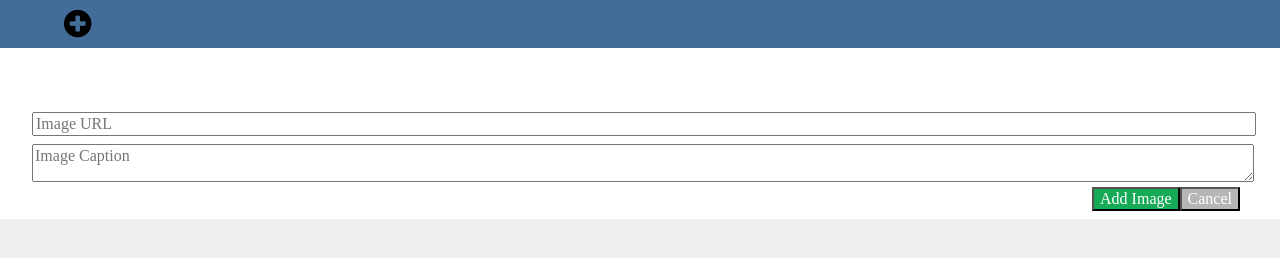
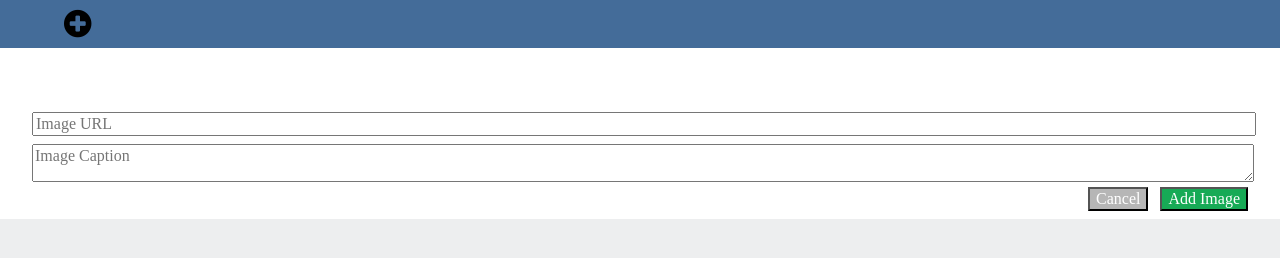
Before and after one commit to MHG16/instagram-clone, a website: page index.html in a window 1280 px wide. Both pictures are taken after a click on the icon 77 px from the left and 24 px from the top of the page. Drawn offline with nearby package versions, Linux system fonts and the light colour scheme.

Commit message:
now posting images and captions to server

```diff
--- a/main.js
+++ b/main.js
@@ -92,13 +92,13 @@ form.on('submit', function(e) {
 
 	var settings = $.ajax ({
 
-		url: 'http://small-tiyfe.herokuapp.com/collections/martin-grossmann',
+		url: 'http://small-tiyfe.herokuapp.com/collections/mgrossmann',
 		type: 'post',
 		data: image,
 		datatype: 'json',
 
 		success: function(data) {
-	     	console.log(images);
+	     	console.log(imagesArray);
 	 	},
 
 		error: function(err) {
@@ -107,9 +107,9 @@ form.on('submit', function(e) {
 
 		complete: function() {
 			console.log('I got a message');
-		}
-	})
+			}
+		})
+
+	});
 
 });
-
-});
--- a/styles/main.css
+++ b/styles/main.css
@@ -25,16 +25,17 @@ form {
   height: 2em;
   margin-top: 0.5em; }
 
+.buttons {
+  float: right; }
+
 .cancel {
   color: white;
   background-color: #B6B6B6;
-  float: right;
   margin-right: 0.5em; }
 
 .addImage {
   color: white;
-  background-color: #17AA56;
-  float: right; }
+  background-color: #17AA56; }
 
 .imageHolder {
   margin: 0em 4em 0em 4em;
```
Also changed, not shown: 1 other file.
